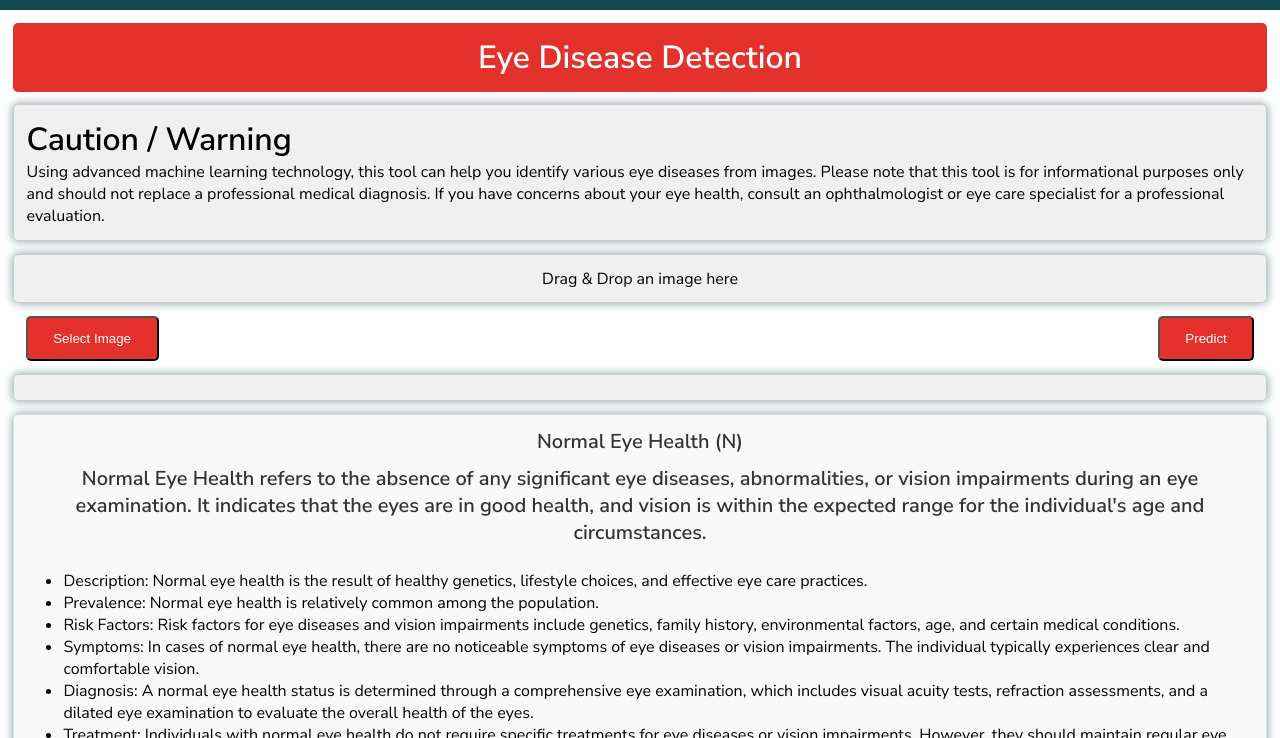
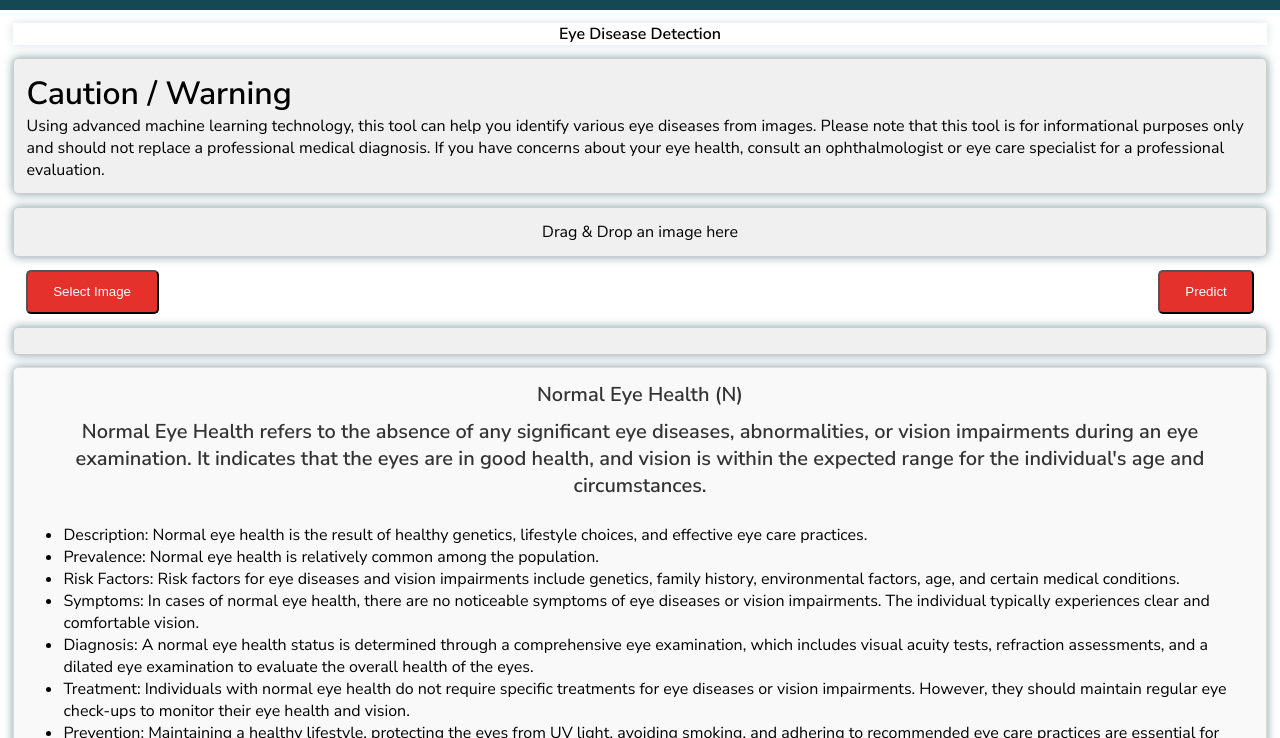
Before and after one commit to mujammil-shaikh/Diseases_Detection_Website, a website: page public/eye_Model.html in a window 1280 px wide. Shown: the part 62-800 px from the top of the page. Drawn offline with Linux system fonts and the light colour scheme.

Commit message:
Update model_page_style.css

```diff
--- a/public/model_page_style.css
+++ b/public/model_page_style.css
@@ -42,12 +42,12 @@ body {
   border-radius: 50px;
 }
 #h1 {
+  color: black;
   text-align: center;
-  color: white;
-  padding: 1% 0;
-  background-color: #e4312b;
-  border-radius: 5px;
+  transition: background-color 0.3s;
   margin: 1%;
+  font-size: medium;
+  box-shadow: 0 0 10px #1449542a;
 }
 
 #introduction{
```
